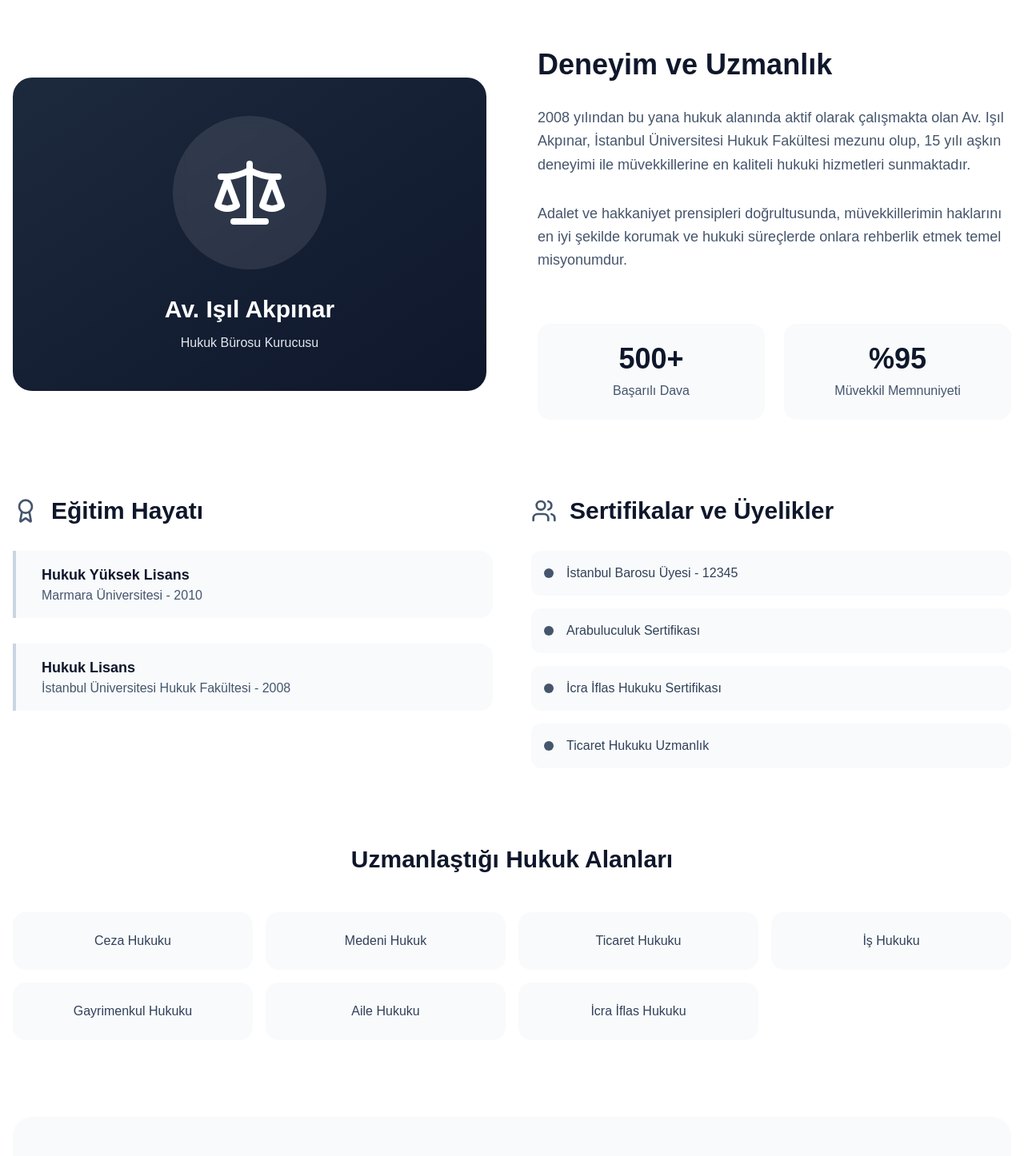
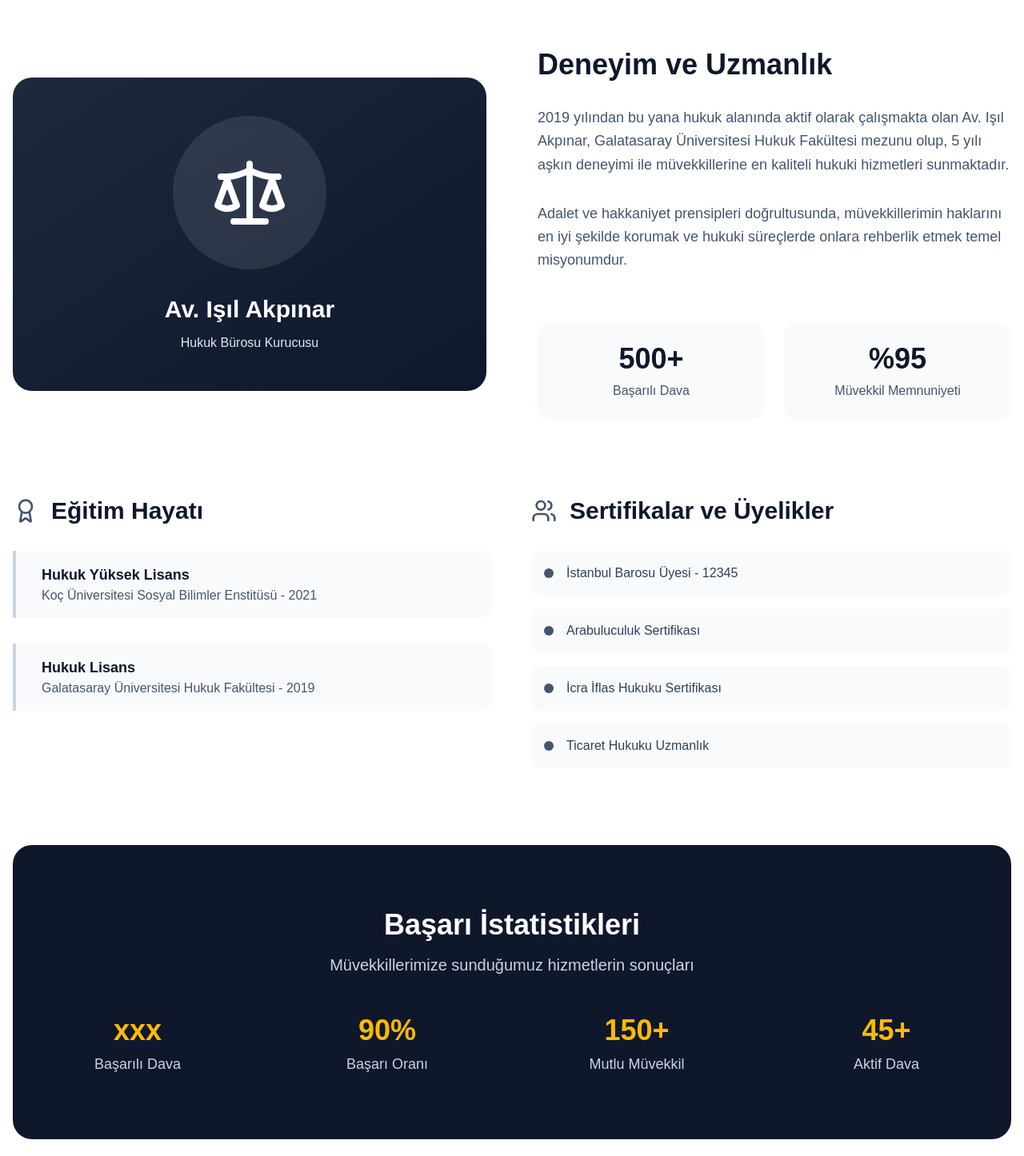
Before and after one commit to alikaanztrk/lawyer-site, a Next.js app: page /hakkimizda in a window 1280 px wide. Shown: the part 360-1806 px from the top of the page at 80% size. Built offline with nearby package versions, Linux system fonts and the light colour scheme.

Commit message:
Update: Deneyim

```diff
--- a/src/app/hakkimizda/page.tsx
+++ b/src/app/hakkimizda/page.tsx
@@ -48,8 +48,8 @@ export default function HakkimizdaPage() {
               Deneyim ve Uzmanlık
             </h2>
             <p className="text-lg text-slate-600 leading-relaxed">
-              2008 yılından bu yana hukuk alanında aktif olarak çalışmakta olan Av. Işıl Akpınar,
-              İstanbul Üniversitesi Hukuk Fakültesi mezunu olup, 15 yılı aşkın deneyimi ile
+              2019 yılından bu yana hukuk alanında aktif olarak çalışmakta olan Av. Işıl Akpınar,
+              Galatasaray Üniversitesi Hukuk Fakültesi mezunu olup, 5 yılı aşkın deneyimi ile
               müvekkillerine en kaliteli hukuki hizmetleri sunmaktadır.
             </p>
             <p className="text-lg text-slate-600 leading-relaxed">
@@ -96,14 +96,14 @@ export default function HakkimizdaPage() {
                 className="border-l-4 border-slate-300 pl-8 py-4 bg-slate-50 rounded-r-2xl"
               >
                 <h4 className="font-bold text-slate-900 text-lg">Hukuk Yüksek Lisans</h4>
-                <p className="text-slate-600">Marmara Üniversitesi - 2010</p>
+                <p className="text-slate-600">Koç Üniversitesi Sosyal Bilimler Enstitüsü - 2021</p>
               </motion.div>
               <motion.div
                 whileHover={{ x: 4 }}
                 className="border-l-4 border-slate-300 pl-8 py-4 bg-slate-50 rounded-r-2xl"
               >
                 <h4 className="font-bold text-slate-900 text-lg">Hukuk Lisans</h4>
-                <p className="text-slate-600">İstanbul Üniversitesi Hukuk Fakültesi - 2008</p>
+                <p className="text-slate-600">Galatasaray Üniversitesi Hukuk Fakültesi - 2019</p>
               </motion.div>
             </div>
           </div>
@@ -132,6 +132,63 @@ export default function HakkimizdaPage() {
                   <span className="text-slate-700">{item}</span>
                 </motion.div>
               ))}
+            </div>
+          </div>
+        </motion.div>
+
+        {/* Başarı İstatistikleri */}
+        <motion.div
+          initial={{ opacity: 0, y: 20 }}
+          animate={{ opacity: 1, y: 0 }}
+          transition={{ duration: 0.8, delay: 0.4 }}
+          className="bg-slate-900 text-white py-20 rounded-3xl mb-20"
+        >
+          <div className="container mx-auto px-4">
+            <div className="text-center mb-12">
+              <h2 className="text-4xl font-bold mb-4">
+                Başarı İstatistikleri
+              </h2>
+              <p className="text-xl text-slate-300">
+                Müvekkillerimize sunduğumuz hizmetlerin sonuçları
+              </p>
+            </div>
+
+            <div className="grid md:grid-cols-4 gap-8">
+              <div className="text-center">
+                <div className="text-4xl font-bold text-amber-400 mb-2">
+                  xxx
+                </div>
+                <div className="text-lg text-slate-300">
+                  Başarılı Dava
+                </div>
+              </div>
+
+              <div className="text-center">
+                <div className="text-4xl font-bold text-amber-400 mb-2">
+                  90%
+                </div>
+                <div className="text-lg text-slate-300">
+                  Başarı Oranı
+                </div>
+              </div>
+
+              <div className="text-center">
+                <div className="text-4xl font-bold text-amber-400 mb-2">
+                  150+
+                </div>
+                <div className="text-lg text-slate-300">
+                  Mutlu Müvekkil
+                </div>
+              </div>
+
+              <div className="text-center">
+                <div className="text-4xl font-bold text-amber-400 mb-2">
+                  45+
+                </div>
+                <div className="text-lg text-slate-300">
+                  Aktif Dava
+                </div>
+              </div>
             </div>
           </div>
         </motion.div>
--- a/src/components/layout/Footer.tsx
+++ b/src/components/layout/Footer.tsx
@@ -12,7 +12,7 @@ export default function Footer() {
               <span className="text-amber-400">Av.</span> Işıl Akpınar
             </div>
             <p className="text-gray-300 mb-4">
-              15 yılı aşkın deneyimi ile müvekkillerine en kaliteli hukuki hizmetleri sunan deneyimli avukat.
+              5 yılı aşkın deneyimi ile müvekkillerine en kaliteli hukuki hizmetleri sunan deneyimli avukat.
             </p>
             <div className="flex space-x-4">
               <a href="https://linkedin.com" className="text-gray-300 hover:text-amber-400 transition-colors">
--- a/src/data/avukat-bilgileri.json
+++ b/src/data/avukat-bilgileri.json
@@ -10,18 +10,18 @@
     "Aile Hukuku",
     "İcra İflas Hukuku"
   ],
-  "deneyim_yili": "15+ Yıl",
+  "deneyim_yili": "5+ Yıl",
   "baro_no": "İstanbul Barosu - 12345",
   "egitim": [
     {
       "derece": "Hukuk Lisans",
-      "universite": "İstanbul Üniversitesi Hukuk Fakültesi",
-      "yil": "2008"
+      "universite": "Galatasaray Üniversitesi Hukuk Fakültesi",
+      "yil": "2019"
     },
     {
       "derece": "Hukuk Yüksek Lisans",
-      "universite": "Marmara Üniversitesi",
-      "yil": "2010"
+      "universite": "Koç Üniversitesi Sosyal Bilimler Enstitüsü",
+      "yil": "2021"
     }
   ],
   "sertifikalar": [
@@ -30,7 +30,7 @@
     "Ticaret Hukuku Uzmanlık"
   ],
   "profil_fotografi": "/images/avukat-profil.jpg",
-  "hakkinda": "15 yılı aşkın deneyimi ile müvekkillerine en kaliteli hukuki hizmetleri sunan deneyimli bir avukattır. İstanbul Barosu'na kayıtlı olarak, ceza hukukundan ticaret hukukuna kadar geniş bir yelpazede uzmanlaşmıştır.",
+  "hakkinda": "5 yılı aşkın deneyimi ile müvekkillerine en kaliteli hukuki hizmetleri sunan deneyimli bir avukattır. İstanbul Barosu'na kayıtlı olarak, ceza hukukundan ticaret hukukuna kadar geniş bir yelpazede uzmanlaşmıştır.",
   "felsefe": "Adalet ve hakkaniyet prensipleri doğrultusunda, müvekkillerimin haklarını en iyi şekilde korumak ve hukuki süreçlerde onlara rehberlik etmek temel misyonumdur.",
   "iletisim": {
     "telefon": "+90 212 123 45 67",
@@ -52,5 +52,11 @@
     "linkedin": "https://linkedin.com/in/avukat-isil-akpinar",
     "twitter": "https://twitter.com/av_isilakpinar",
     "instagram": "https://instagram.com/avukat.isilakpinar"
+  },
+  "istatistikler": {
+    "basarili_dava": "xxx",
+    "basari_orani": "90%",
+    "mutlu_muvekki": "xxxx+",
+    "aktif_dava": "45+"
   }
 }
```
Also changed, not shown: src/app/randevu/page.tsx (+30 -30 lines).
